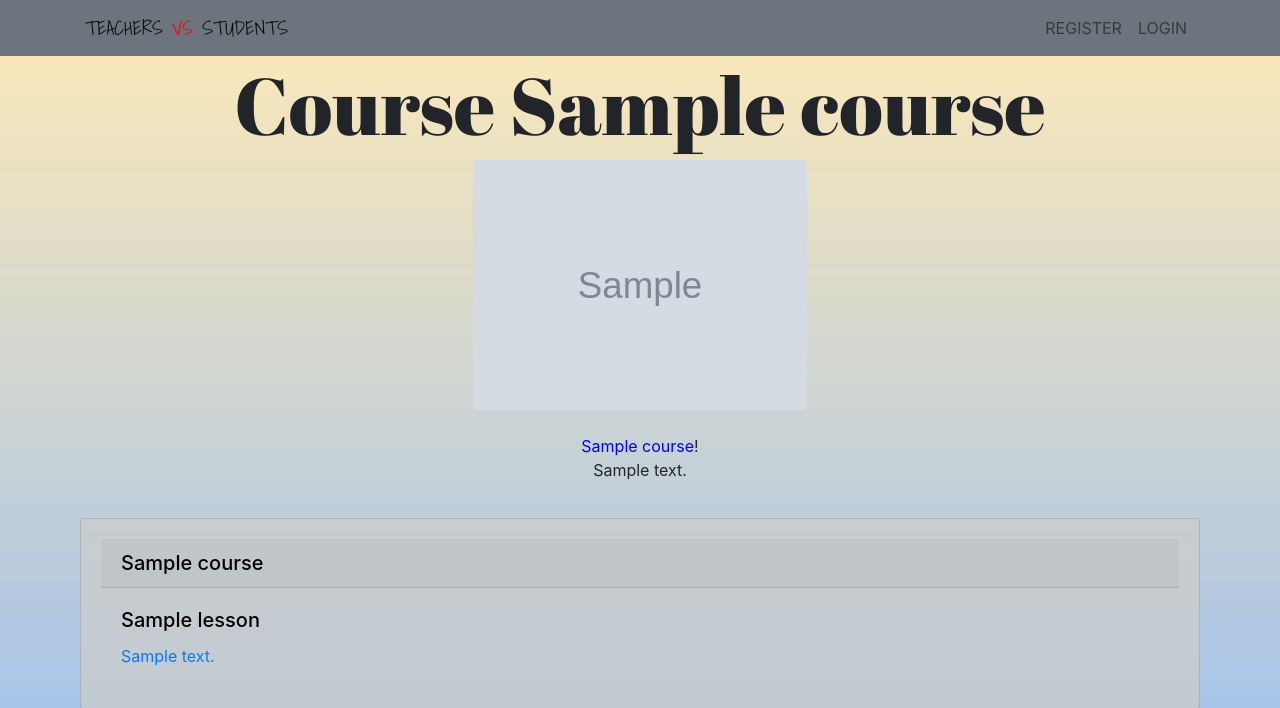
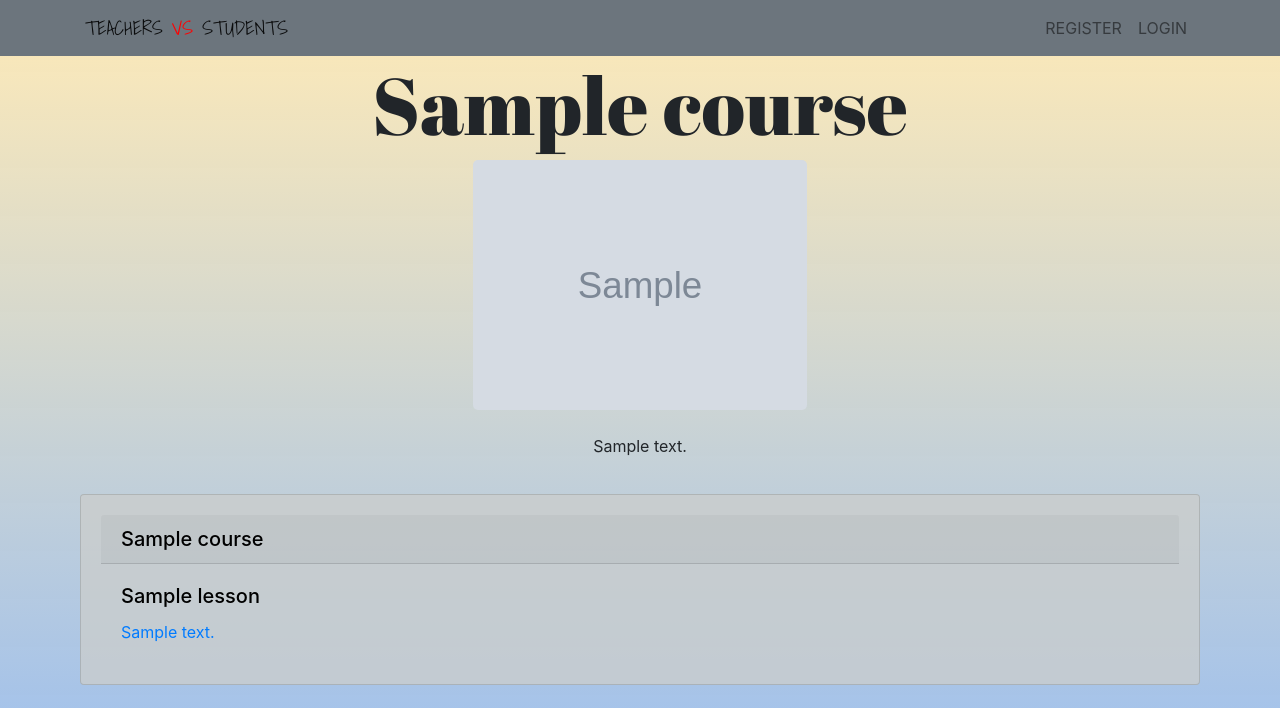
Before and after one commit to mehariogbe/teacher-vs-student, a Django app: template app/templates/course_detail.html in a window 1280 px wide. Shown: the top 708 px of the page. Run offline with Django 3.2, Linux system fonts and the light colour scheme; the template is opened without the code that fills it: most values are stand-ins (such as "Sample title", 1, 10 or a date in 2020); grey boxes marked "Sample" are stand-in pictures; some libraries are stand-ins or nearby versions.

Commit message:
update course_details

```diff
--- a/app/templates/course_detail.html
+++ b/app/templates/course_detail.html
@@ -11,7 +11,7 @@
 </style>
 
 
-<h1 style="text-align: center; font-family: 'Abril Fatface', cursive; padding-top: 0%; font-size: 80px;">Course
+<h1 style="text-align: center; font-family: 'Abril Fatface', cursive; padding-top: 0%; font-size: 80px;">
     {{course.name}}</h1>
 
 
@@ -32,8 +32,9 @@ border-radius: 5px;
 text-align: center;
 background: rgba(93, 67, 46, 0);
 border-radius: 5px;
+
 ">
-    <span style="color: blue">{{course.name}}</span>!<br />{{course.description}}
+    {{course.description}}
 </p>
 {% if user.is_teacher %}
 <div style="font-family: Abril Fatface; position: center; text-align: center;">
@@ -98,7 +99,7 @@ border-radius: 5px;
 {% empty %}
     <div class="card-body">
 
-        <p class="card-text">No Lessons </p>
+        <p class="card-text">No Labs </p>
 
     </div>
 {% endfor %}
@@ -187,8 +188,7 @@ border-radius: 5px;
                         </div>
 
                 </form>
-                <!-- <button type="button" class="btn btn-primary" data-bs-dismiss="modal">Close</button> -->
-                <!-- Bootstrap popup modal -->
+
             </div>
         </div>
     </div>
@@ -196,7 +196,7 @@ border-radius: 5px;
 
 </div>
 </div>
-<!-- </a> -->
+
 
 </div>
 
```
